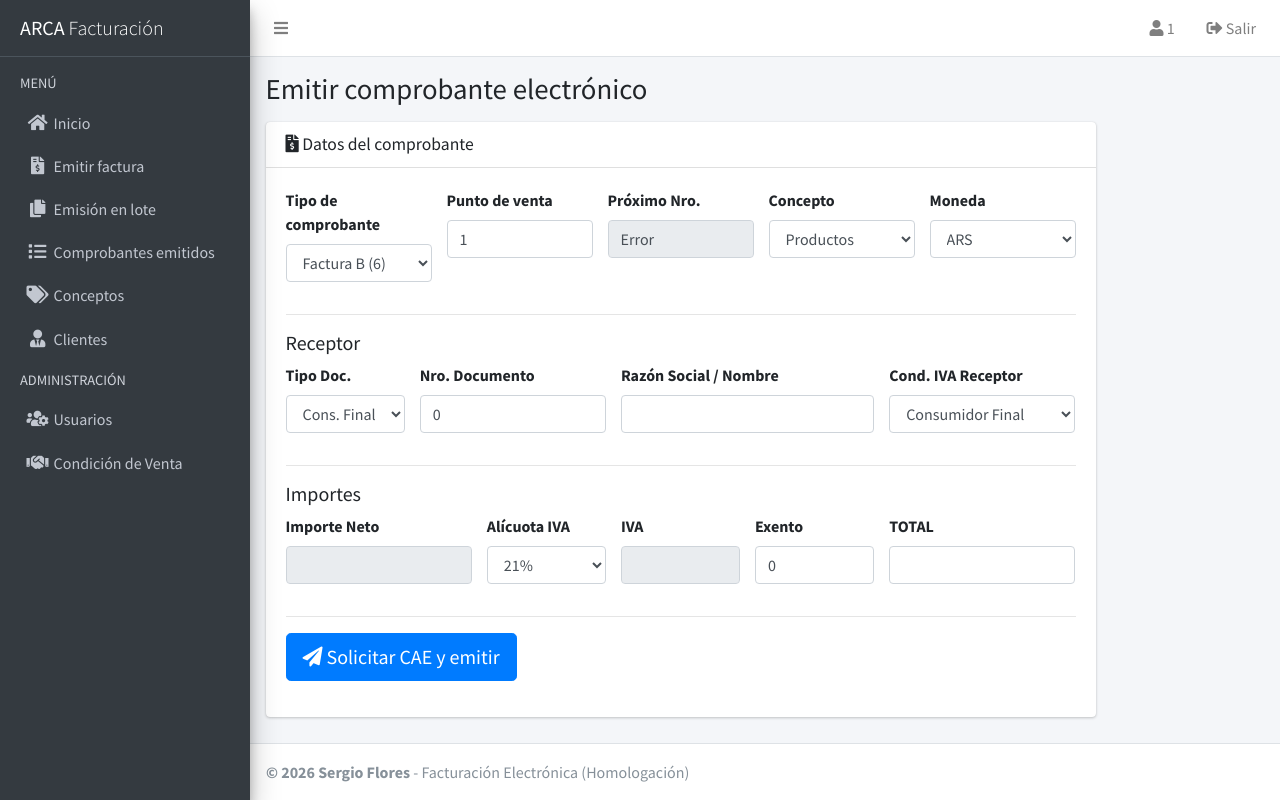
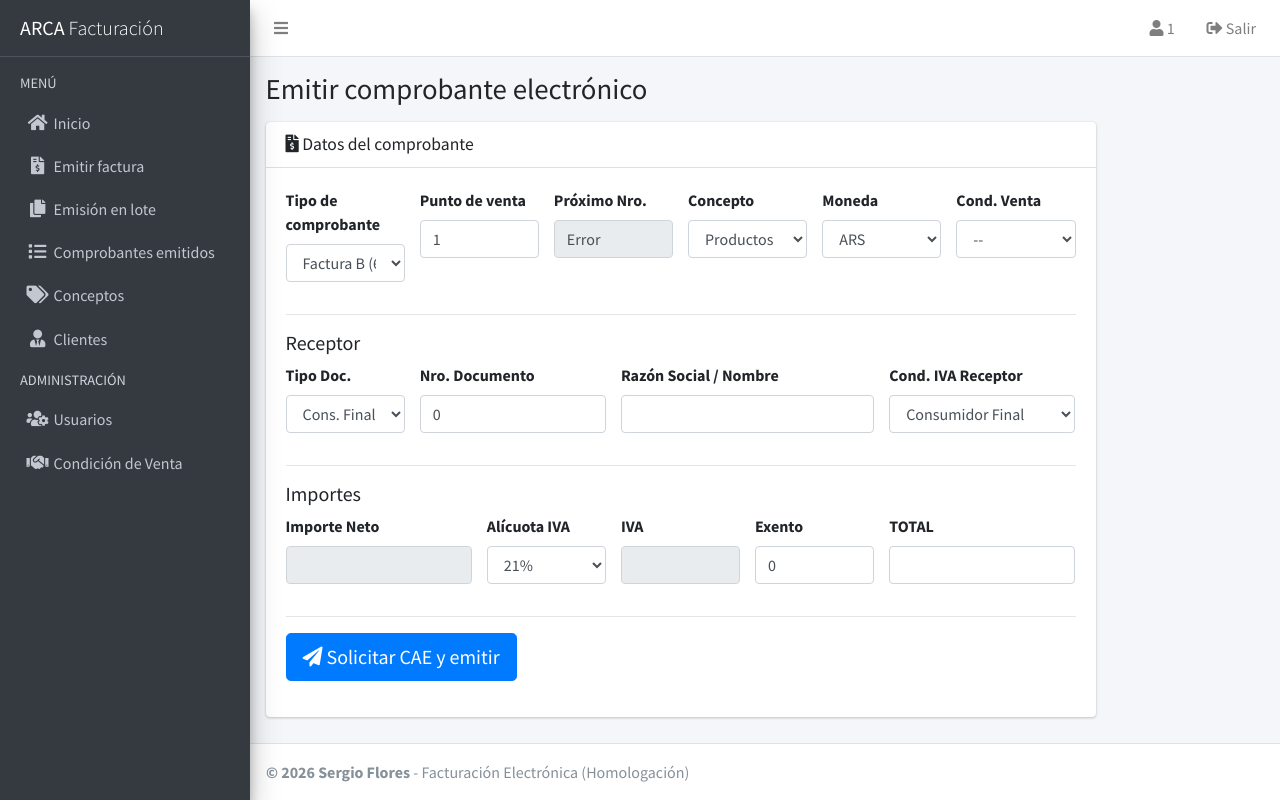
Before and after one commit to floress-saf/facturas_arca, a Flask app: page /emitir in a window 1280 px wide. Run offline with Flask 3, Linux system fonts and the light colour scheme; the visitor is signed in with stand-in values (Sample User, id 1); data that the repository does not hold is empty; some libraries are stand-ins or nearby versions.

Commit message:
Agregar condición de venta al formulario, DB y PDF

```diff
--- a/app.py
+++ b/app.py
@@ -133,14 +133,16 @@
 @login_required
 def emitir():
     conceptos_usuario = _get_conceptos_usuario()
-    return render_template("emitir.html", tipos=TIPOS_COMPROBANTE, alicuotas=ALICUOTAS_IVA, conceptos_usuario=conceptos_usuario)
+    condiciones_venta = _get_condiciones_venta()
+    return render_template("emitir.html", tipos=TIPOS_COMPROBANTE, alicuotas=ALICUOTAS_IVA, conceptos_usuario=conceptos_usuario, condiciones_venta=condiciones_venta)
 
 
 @app.route("/emitir/lote", methods=["GET"])
 @login_required
 def emitir_lote():
     conceptos_usuario = _get_conceptos_usuario()
-    return render_template("emitir_lote.html", tipos=TIPOS_COMPROBANTE, alicuotas=ALICUOTAS_IVA, conceptos_usuario=conceptos_usuario)
+    condiciones_venta = _get_condiciones_venta()
+    return render_template("emitir_lote.html", tipos=TIPOS_COMPROBANTE, alicuotas=ALICUOTAS_IVA, conceptos_usuario=conceptos_usuario, condiciones_venta=condiciones_venta)
 
 
 @app.route("/emitir/ultimo", methods=["GET"])
@@ -269,6 +271,7 @@
         "cae": cae,
         "cae_vto": cae_vto,
         "moneda": moneda,
+        "condicion_venta": data.get("condicion_venta", ""),
         "items": data.get("items", [{"descripcion": concepto or "Servicio", "cantidad": 1, "precio": importe_neto, "subtotal": importe_neto}])
     }
 
@@ -283,6 +286,7 @@
         "nro_cmp": nro_cmp,
         "fecha": fecha,
         "concepto": concepto,
+        "condicion_venta": data.get("condicion_venta", ""),
         "doc_tipo": doc_tipo,
         "doc_nro": doc_nro,
         "nombre_receptor": data.get("nombre_receptor", ""),
@@ -574,6 +578,19 @@
         return []
 
 
+def _get_condiciones_venta():
+    """Obtiene las condiciones de venta."""
+    try:
+        conn = get_conexion()
+        cur = conn.cursor(dictionary=True)
+        cur.execute("SELECT id, condicion FROM condicion_venta ORDER BY condicion")
+        condiciones = cur.fetchall()
+        cur.close(); conn.close()
+        return condiciones
+    except Exception:
+        return []
+
+
 # --- CRUD Conceptos por usuario ---
 @app.route("/conceptos")
 @login_required
--- a/db.py
+++ b/db.py
@@ -28,6 +28,7 @@
             nro_cmp         BIGINT         NOT NULL,
             fecha           VARCHAR(10)    NOT NULL,
             concepto        VARCHAR(100)   DEFAULT '',
+            condicion_venta VARCHAR(100)   DEFAULT '',
             doc_tipo        INT            DEFAULT 80,
             doc_nro         BIGINT         NOT NULL,
             nombre_receptor VARCHAR(100)   DEFAULT '',
@@ -102,10 +103,10 @@
 def insertar_factura_emitida(datos):
     sql = """
         INSERT INTO factura_emitida
-            (tipo_cmp, pto_vta, nro_cmp, fecha, concepto, doc_tipo, doc_nro,
+            (tipo_cmp, pto_vta, nro_cmp, fecha, concepto, condicion_venta, doc_tipo, doc_nro,
              nombre_receptor, importe_neto, importe_iva, importe_exento,
              importe_total, moneda, cae, cae_vto, resultado, archivo_pdf, usuario)
-        VALUES (%s, %s, %s, %s, %s, %s, %s, %s, %s, %s, %s, %s, %s, %s, %s, %s, %s, %s)
+        VALUES (%s, %s, %s, %s, %s, %s, %s, %s, %s, %s, %s, %s, %s, %s, %s, %s, %s, %s, %s)
     """
     try:
         conn = get_conexion()
@@ -116,6 +117,7 @@
             datos["nro_cmp"],
             datos["fecha"],
             datos.get("concepto", ""),
+            datos.get("condicion_venta", ""),
             datos.get("doc_tipo", 80),
             datos["doc_nro"],
             datos.get("nombre_receptor", ""),
--- a/generar_pdf.py
+++ b/generar_pdf.py
@@ -114,6 +114,7 @@
     c.drawString(30*mm, y - 5*mm, f"Razón Social: {datos_factura.get('nombre_receptor', '')}")
     c.drawString(30*mm, y - 9*mm, f"CUIT: {datos_factura['doc_nro']}")
     c.drawString(30*mm, y - 13*mm, f"Condición IVA: {datos_factura.get('cond_iva_receptor', '')}")
+    c.drawString(30*mm, y - 17*mm, f"Condición de Venta: {datos_factura.get('condicion_venta', '')}")
 
     # --- Detalle / Items ---
     y -= 25*mm
--- a/templates/emitir.html
+++ b/templates/emitir.html
@@ -54,6 +54,17 @@
                                 <select class="form-control" id="moneda">
                                     <option value="PES">ARS</option>
                                     <option value="DOL">USD</option>
+                                </select>
+                            </div>
+                        </div>
+                        <div class="col">
+                            <div class="form-group">
+                                <label>Cond. Venta</label>
+                                <select class="form-control" id="condicion_venta">
+                                    <option value="">--</option>
+                                    {% for cv in condiciones_venta %}
+                                    <option value="{{ cv.condicion }}">{{ cv.condicion }}</option>
+                                    {% endfor %}
                                 </select>
                             </div>
                         </div>
@@ -200,6 +211,7 @@
             importe_total: document.getElementById("importe_total").value,
             moneda: document.getElementById("moneda").value,
             iva_id: document.getElementById("iva_id").value,
+            condicion_venta: document.getElementById("condicion_venta").value,
         };
 
         try {
```
